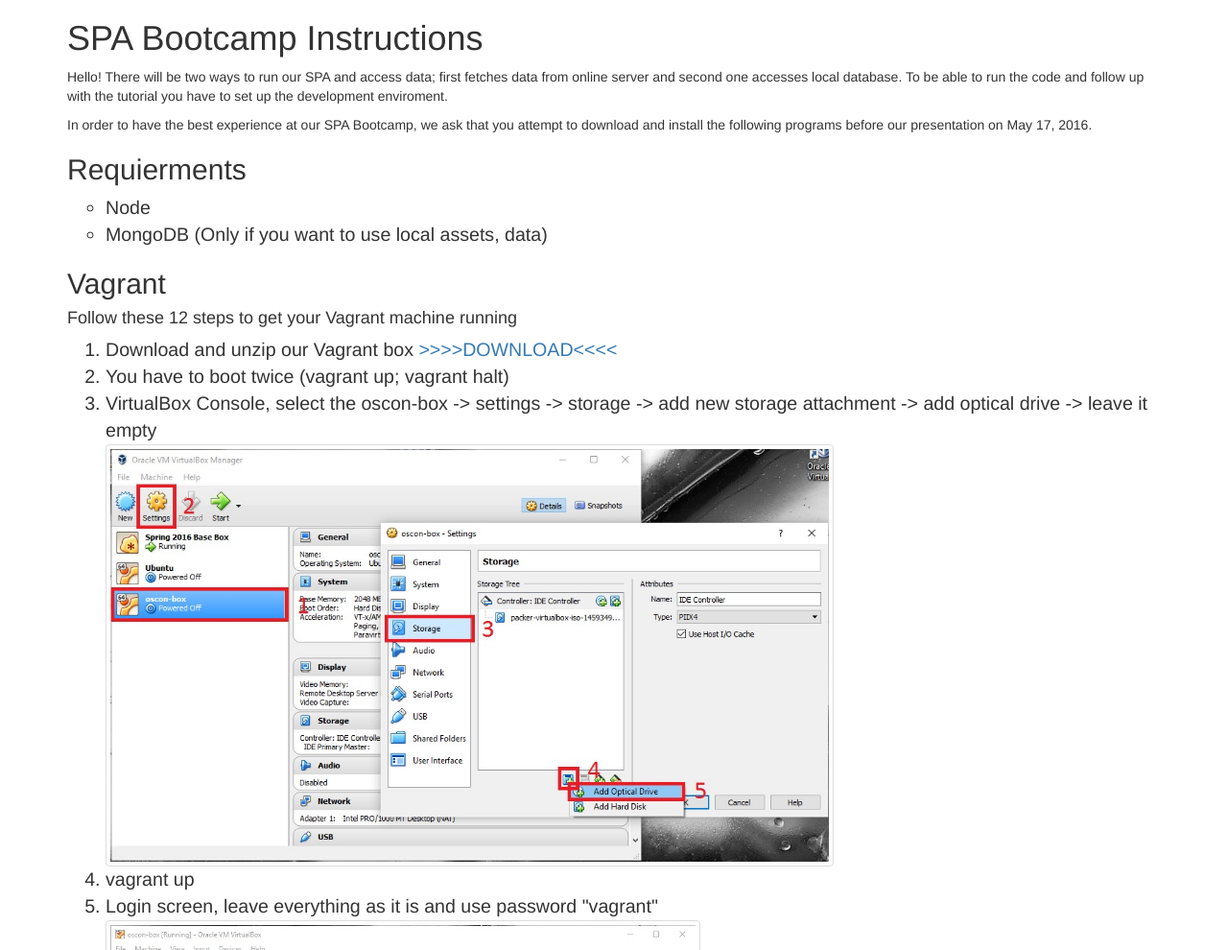
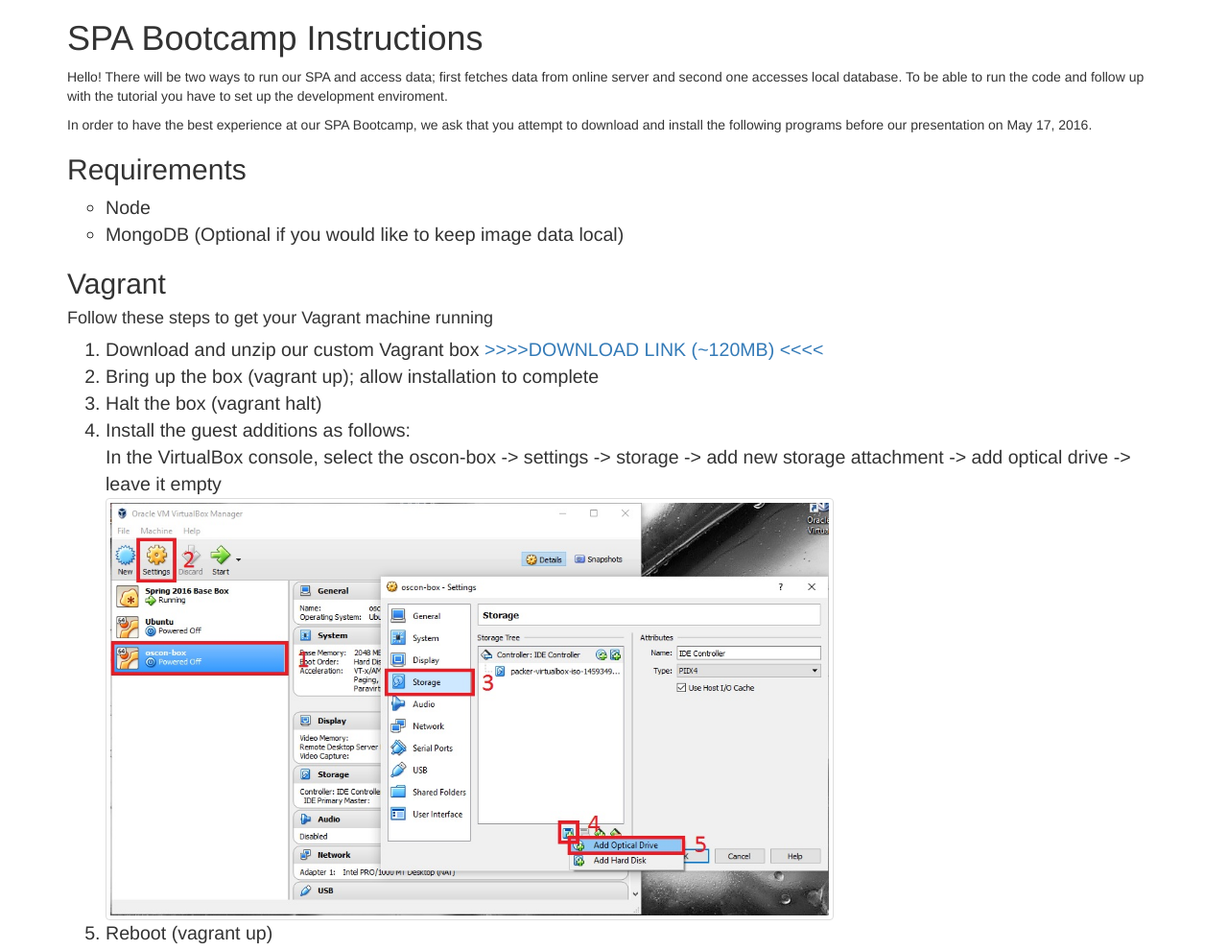
Before and after one commit to Danilo-Zekovic/oscon-redirect, a plain HTML site: page index.html in a window 1280 px wide. Shown: the top 990 px of the page at 96% size. Drawn offline with nearby package versions, Linux system fonts and the light colour scheme.

Commit message:
Editing changes, corrections, etc.

```diff
--- a/index.html
+++ b/index.html
@@ -48,23 +48,24 @@
 			on May 17, 2016.
 		</p>
 
-    <h2>Requierments</h2>
+    <h2>Requirements</h2>
     <ul style="list-style-type:circle">
       <li>Node</li>
-      <li>MongoDB (Only if you want to use local assets, data)</li>
+      <li>MongoDB (Optional if you would like to keep image data local)
     </ul>
 
     <h2>Vagrant</h2>
-    <h4>Follow these 12 steps to get your Vagrant machine running</h4>
+    <h4>Follow these steps to get your Vagrant machine running</h4>
     <ol>
-      <li>Download and unzip our Vagrant box <a href="./nodeVagrant.zip" download>>>>>DOWNLOAD<<<<</a> </li>
-      <li>You have to boot twice (vagrant up; vagrant halt)</li>
-      <li>
-        VirtualBox Console, select the oscon-box -> settings -> storage ->
+      <li>Download and unzip our custom Vagrant box <a href="./nodeVagrant.zip" download>>>>>DOWNLOAD LINK (~120MB) <<<<</a> </li>
+      <li>Bring up the box (vagrant up); allow installation to complete</li>
+      <li>Halt the box (vagrant halt)</li>
+      <li>Install the guest additions as follows:<br>
+        In the VirtualBox console, select the oscon-box -> settings -> storage ->
         add new storage attachment -> add optical drive -> leave it empty <br>
         <img src="img/pic1.jpg" class="img-thumbnail img-responsive">
       </li>
-      <li>vagrant up</li>
+      <li>Reboot (vagrant up)</li>
       <li>
         Login screen, leave everything as it is and use password "vagrant"<br>
         <img src="img/pic2.jpg" class="img-thumbnail img-responsive">
@@ -76,7 +77,7 @@
       <li>sudo mkdir /mnt/cdrom</li>
       <li>sudo mount /dev/sr0 /mnt/cdrom</li>
       <li>cd /mnt/cdrom</li>
-      <li>sudo ./VBoxLinuxAdditions.run (not dot-slash at beginning)</li>
+      <li>sudo ./VBoxLinuxAdditions.run (NOTE: "dot-slash" at beginning)</li>
       <li>sudo umount /mnt/cdrom</li>
       <li>On your host machine to shut down run :$ vagrant halt</li>
     </ol>
```
